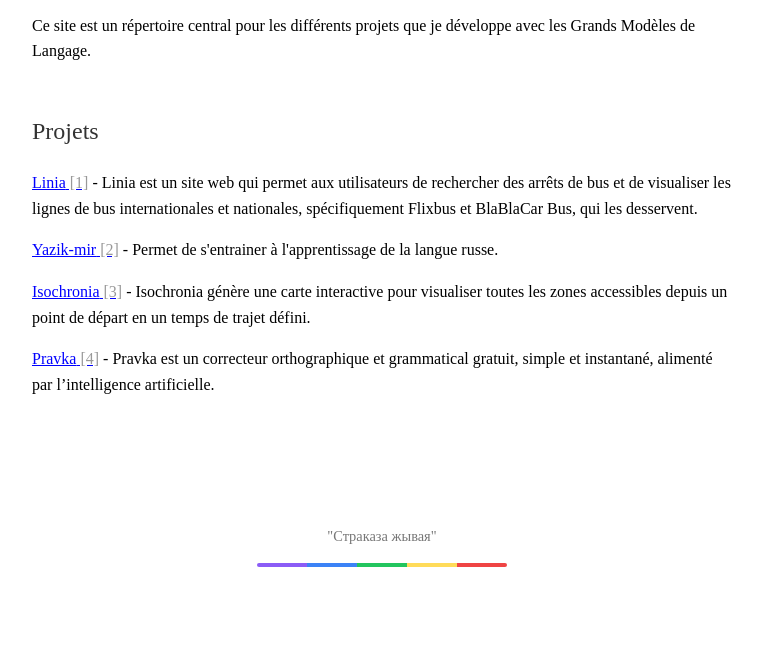
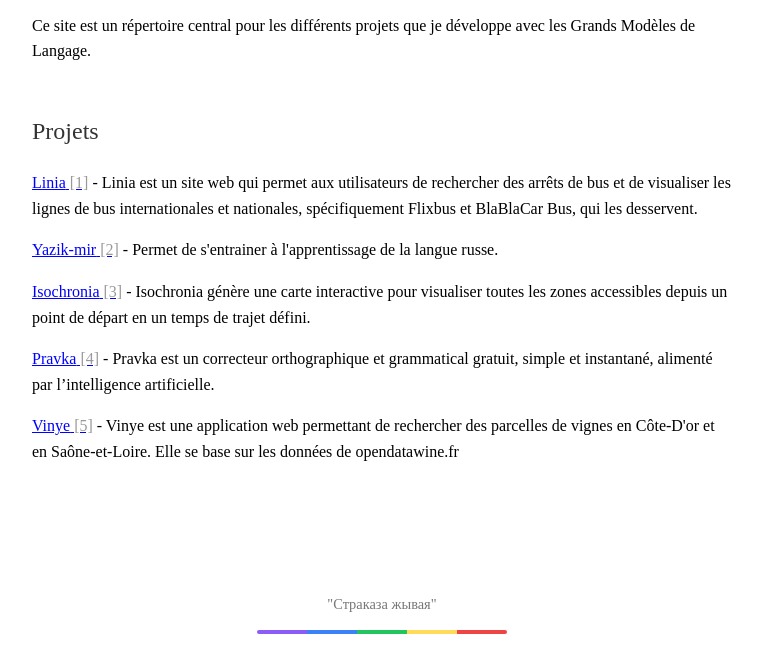
Before and after one commit to Strakaza/strakaza, a plain HTML site: page index.html in a window 1280 px wide. Shown: the part 271-937 px from the top of the page, without its empty margins (258-1021 px from the left). Before the commit the page ends 870 px from the top, so only its background shows below. Drawn offline with Linux system fonts and the light colour scheme.

Commit message:
Update index.html

```diff
--- a/index.html
+++ b/index.html
@@ -25,7 +25,7 @@
                 <li><a href="http://yazik-mir.netlify.app" target="_blank" data-index="2">Yazik-mir</a> - Permet de s'entrainer à l'apprentissage de la langue russe.</li>
                 <li><a href="http://isochronia.netlify.app" target="_blank" data-index="3">Isochronia</a> - Isochronia génère une carte interactive pour visualiser toutes les zones accessibles depuis un point de départ en un temps de trajet défini.
                 <li><a href="http://pravka.strakaza.fr" target="_blank" data-index="4">Pravka</a> - Pravka est un correcteur orthographique et grammatical gratuit, simple et instantané, alimenté par l’intelligence artificielle.
-
+                <li><a href="http://vinye.strakaza.fr" target="_blank" data-index="5">Vinye</a> - Vinye est une application web permettant de rechercher des parcelles de vignes en Côte-D'or et en Saône-et-Loire. Elle se base sur les données de opendatawine.fr
 </li>
 
             </ul>
```
